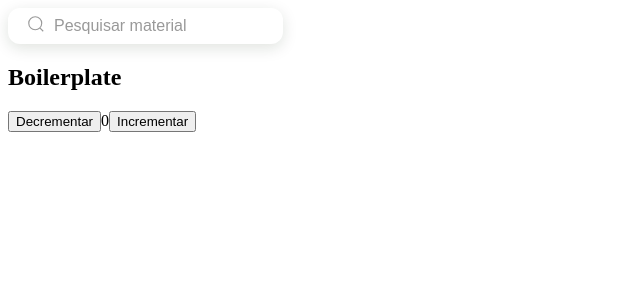
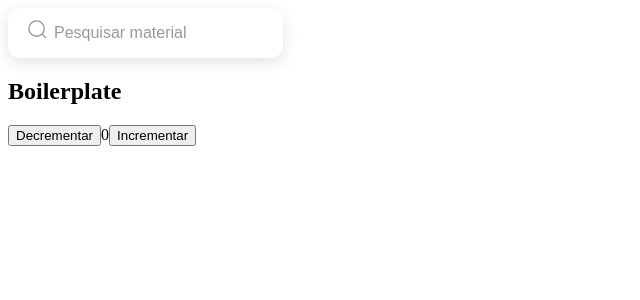
Before and after one commit to joaomarcosc/frontend-provihack, a React (Create React App) app: page / in a window 1280 px wide. Shown: the top 300 px of the page, without its empty margins (0-640 px from the left). Built offline with nearby package versions, Linux system fonts and the light colour scheme.

Commit message:
fix: adjust padding and icon position on input component

```diff
--- a/src/components/Input/styles.ts
+++ b/src/components/Input/styles.ts
@@ -11,7 +11,7 @@ export const Container = styled.section`
   justify-content: center;
   width: fit-content;
   border-radius: 12px;
-  padding: 8px 20px;
+  padding: 15px 20px;
   box-shadow: 0px 4px 15px rgba(13, 38, 1, 0.13);
   border-radius: 12px;
 `;
@@ -36,10 +36,10 @@ export const CustomInput = styled.input<IInput>`
 `;
 
 export const Icon = styled.p`
-  font-size: 16px;
+  font-size: 19px;
   color: #999999;
   margin: 0;
   position: absolute;
   top: 0;
-  transform: translateY(40%);
+  transform: translateY(50%);
 `;
```
